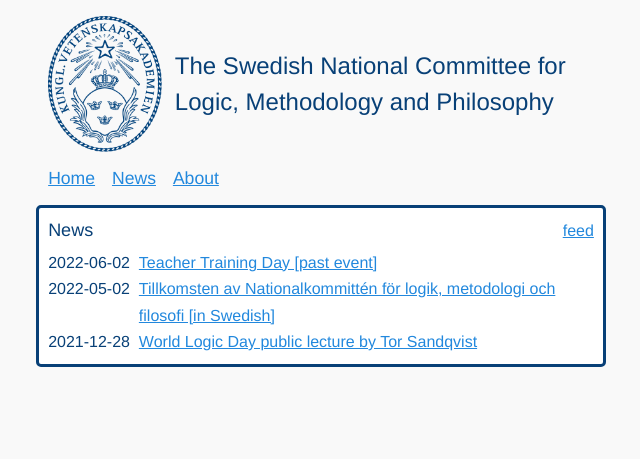
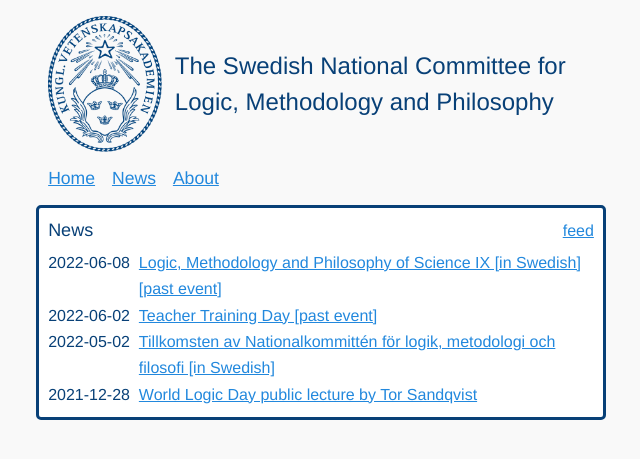
Before and after one commit to KVA-LMF/kva-lmf.github.io, a Jekyll site: the page built from news/index.md, in a window 1280 px wide. Shown: the top 459 px of the page, without its empty margins (319-959 px from the left). Built offline with Jekyll 4.4.1, drawn with Linux system fonts in a browser that asks for light colours; part of the change alters nothing that is shown.

Commit message:
Logic, Methodology and Philosophy of Science IX

```diff
--- a/_posts/2022-05-02-Tillkomsten-av-nationalkommitten.md
+++ b/_posts/2022-05-02-Tillkomsten-av-nationalkommitten.md
@@ -85,7 +85,11 @@ diskrepansen blev därför inte åtgärdad).
 Redan vid denna rekonstruktion av Sveriges anknytning till DLMPS diskuterades på
 initiativ av Kanger möjligheten att inbjuda organisationen att hålla en kongress
 i Sverige. Denna möjlighet förverkligades 1987 då nationalkommittén genom Kanger
-inbjöd DLMPS att hålla sin nionde internationella kongress i Uppsala 1991. Stig
-Kanger avled emellertid 1988 och efterträddes som ordförande av Dag Prawitz.
-Ansvaret för att genomföra kongressen i Uppsala kom sedan att vila på en
-programkommitté med Prawitz som ordförande och Dag Westerståhl som sekreterare.
+inbjöd DLMPS att hålla sin
+[nionde internationella kongress](
+  {% post_url 2022-06-08-Logic-Methodology-and-Philosophy-of-Science-IX %}
+)
+i Uppsala 1991. Stig Kanger avled emellertid 1988 och efterträddes som
+ordförande av Dag Prawitz. Ansvaret för att genomföra kongressen i Uppsala kom
+sedan att vila på en programkommitté med Prawitz som ordförande och Dag
+Westerståhl som sekreterare.
--- /dev/null
+++ b/_posts/2022-06-08-Logic-Methodology-and-Philosophy-of-Science-IX.md
@@ -0,0 +1,34 @@
+---
+layout: post
+title: "Logic, Methodology and Philosophy of Science IX"
+link_title: "Logic, Methodology and Philosophy of Science IX [in Swedish] [past event]"
+---
+IUHPS/DLMPS nionde internationella kongress ägde rum i Uppsala den 7 till 14
+augusti 1991, organiserad av nationalkommittén. Programmet var indelat i 15
+sektioner; därutöver hölls 2 plenarföredrag, 4 specialsymposier och 2
+affilierade möten. Logiksektionerna, som vid denna tid utgjorde en avsevärd del
+av programmet på divisionens kongresser, sammanföll med Logic Colloquium ’91, en
+europeisk logikkonferens som organiseras varje år av Association for Symbolic
+Logic. 54 inbjudna talare höll sina föredrag, och circa 650 ’contributed papers’
+presenterades. Allt som allt deltog runt 850 personer i kongressen, från alla
+delar av världen. Utöver deltagare från Västeuropa, Nordamerika och Australien
+hade Sovjetunionen och (det som då kallades) Öststaterna en stor delegation,
+liksom även Kina och Sydamerika.
+
+Många av de vid den tiden mest framträdande forskarna inom logik, metodologi och
+filosofi var inbjudna som talare. Georg Henrik von Wright öppnade kongressen med
+ett föredrag om logik och filosofi i tjugonde århundradet, som han beskrev som
+en guldålder för logiken, men förutspådde att denna inte skulle fortsätta in på
+nästa århundrade. Saul Kripke höll avslutningsföredraget, om logicism och de re
+trosföreställningar om naturliga tal. Bland de inbjudna logikerna (runt 24,
+beroende på hur man räknar) kan nämnas Peter Aczel, John Burgess, Thierry
+Coquand, Joachim Lambek, Penelope Maddy, Grigori Mints, William Mitchell, Edward
+Nelson, Michael Rathjen, och Krister Segerberg. I metodologi- och
+specialvetenskapsektionerna talade bland andra Johan van Benthem, M. J.
+Cresswell, Daniel Dennett, Peter Gärdenfors, Kevin Kelly, Judea Pearl, Teddy
+Seidenfeld, och Howard Stein. I sektionen Ethics of Science and Technology
+deltog bland andra Lars Bergström och Alan Gibbard; Richard Jeffrey och Hilary
+Putnam talade vid ett symposium till hundraårsminnet av Carnap och Reichenbach;
+Dagfinn Føllesdal och Amartya Sen deltog i ett symposium till minnet av Stig
+Kanger; och Robert Aumann, Ken Binmore och John Harsanyi var de inbjudna vid ett
+symposium om spelteori.
```
